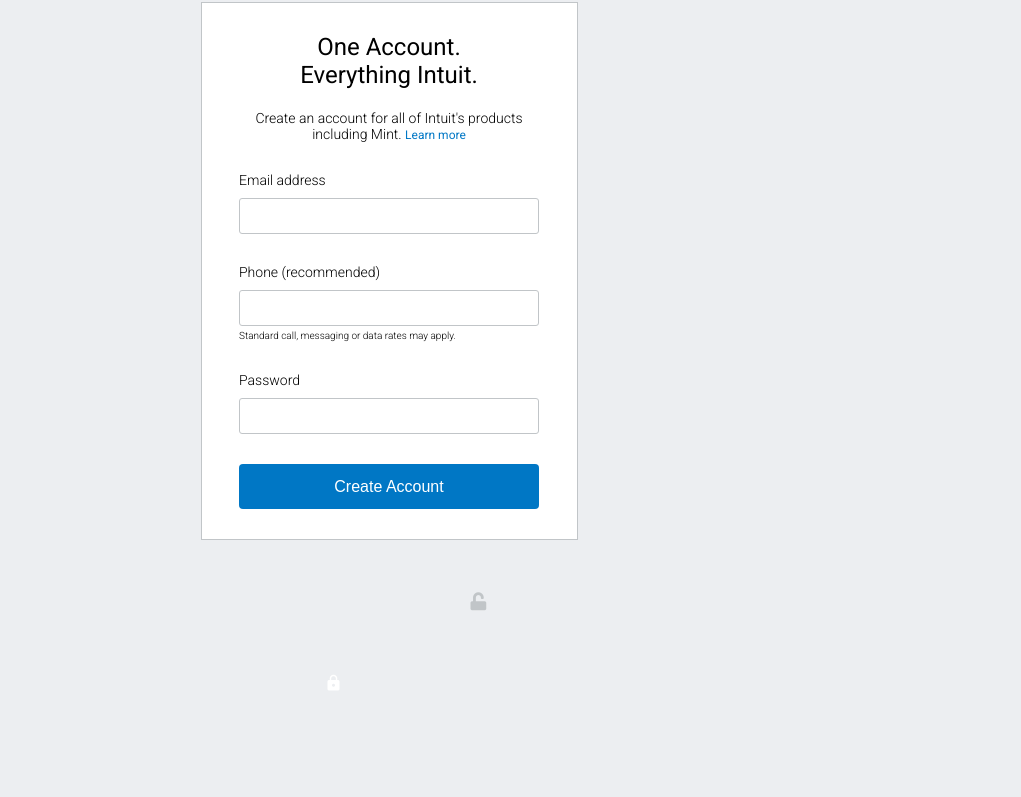
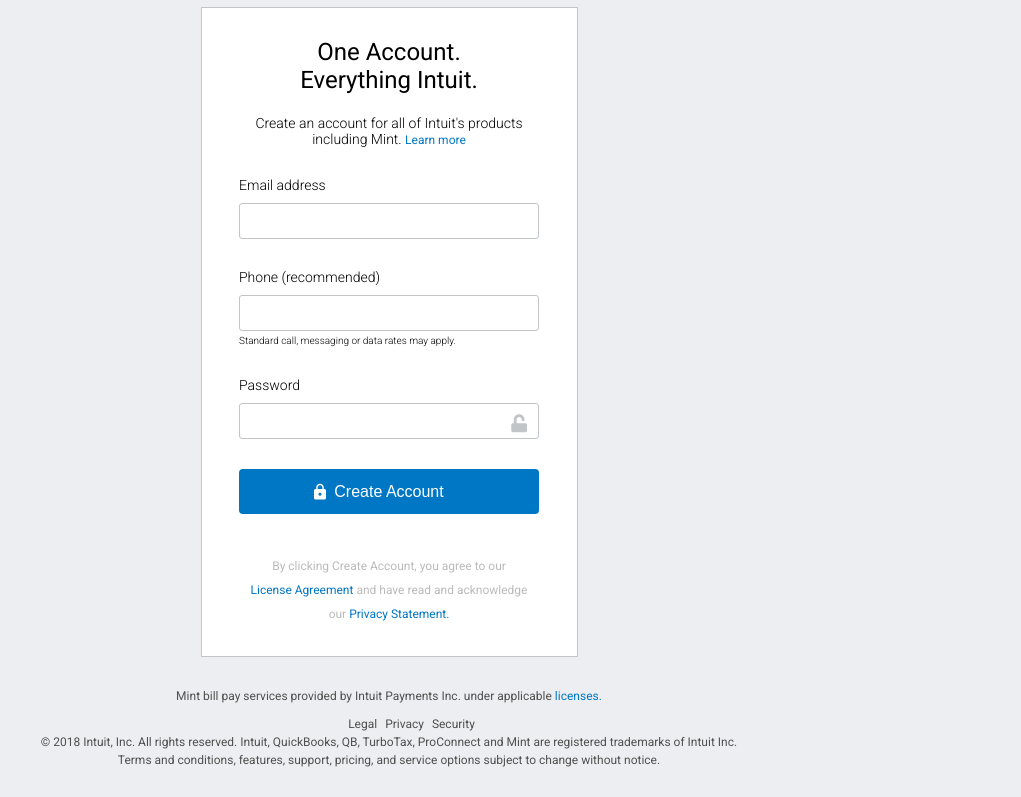
Before and after one commit to bojana12/project-html-forms, a website: page index.html in a window 1280 px wide. Shown: the part 106-903 px from the top of the page, without its empty margins (259-1280 px from the left). Before the commit the page ends 800 px from the top, so only its background shows below. Drawn offline with Linux system fonts and the light colour scheme.

Commit message:
Add footer and fix the position of icons

```diff
--- a/index.html
+++ b/index.html
@@ -17,18 +17,16 @@
           <button type="button"><i class="material-icons">https</i>
             <span class="sign-in-button">Sign in</span>
           </button>
-
           <p>
             Already have an Intuit account?
             <br>
-            <a href="#">I forgot my User ID or Password</a>
+            <a href="#" class="link-decoration">I forgot my User ID or Password</a>
           </p>
-
         </div> <!-- end of authentication -->
       </header>
 
       <section>
-        <div class="intuit-products">
+        <div class="intuit-logo">
           <img src="file:///home/bokitrix/Pictures/intuit-logo.png">
         </div>
 
@@ -43,39 +41,57 @@
               <br>
               <p class="account">Create an account for all of Intuit's products
                 <br>
-                including Mint. <a href="#">Learn more</a>
+                including Mint. <a href="#" class="link-decoration">Learn more</a>
               </p>
 
-              <label>
+              <label for="email">
                 Email address
                 <br>
-                <input type="email" name="email">
+                <input type="email" name="email" id="email">
               </label>
 
-              <label>
+              <label for="num">
                 Phone (recommended)
                 <br>
-                <input type="number" name="phone-number">
+                <input type="number" name="phone-number" id="num">
                 <br>
                 <span class="standard-call">Standard call, messaging or data rates may apply.</span>
               </label>
 
-              <label>
+              <label for="pwd">
                 Password
                 <br>
-                <input type="password" name="password">
+                <input type="password" name="password" id="pwd">
                 <i class="fas fa-unlock"></i>
               </label>
 
-              <button class="create-button" type="button">Create Account</button>
-              <i class="material-icons">lock</i>
+              <button class="create-button" type="button">
+                Create Account<i class="material-icons">lock</i>
+              </button>
+
+              <p class="license-agreement">
+                By clicking Create Account, you agree to our
+                <br>
+                <a href="#" class="link-decoration">License Agreement</a> and have read and acknowledge
+                <br>
+                our <a href="#" class="link-decoration">Privacy Statement.</a>
+              </p>
             </fieldset>
           </form>
         </div> <!-- end of sign-in-form -->
-
       </section>
 
+      <footer>
+        <p>Mint bill pay services provided by Intuit Payments Inc. under applicable <a href="#" class="link-decoration">licenses.</a></p>
+        <ul>
+          <li>Legal</li>
+          <li>Privacy</li>
+          <li>Security</li>
+        </ul>
+        © 2018 Intuit, Inc. All rights reserved. Intuit, QuickBooks, QB, TurboTax, ProConnect and Mint are registered trademarks of Intuit Inc.
+        <br>
+        Terms and conditions, features, support, pricing, and service options subject to change without notice.
+      </footer>
     </div> <!-- end of container -->
   </body>
-
 </html>
--- a/styles/_body.scss
+++ b/styles/_body.scss
@@ -1,4 +1,8 @@
 body {
   background: #ECEEF1;
   font-family: $primary-ff;
+
+  @media screen and (min-width: 2560px) {
+    overflow: hidden;
+  }
 }
--- /dev/null
+++ b/styles/_footer.scss
@@ -0,0 +1,26 @@
+@import 'variables.scss';
+
+footer {
+  width: 90%;
+  height: 80%;
+  margin: 0 auto;
+  text-align: center;
+  padding: 20px 0;
+  line-height: 1.5;
+  font-size: 12px;
+  color: #505050;
+
+  p {
+    margin: 0 0 10px 0;
+  }
+
+  ul {
+    margin: 0;
+    text-decoration: none;
+
+    li {
+      display: inline-block;
+      margin-left: 5px;
+    }
+  }
+}
--- a/styles/_header.scss
+++ b/styles/_header.scss
@@ -1,8 +1,8 @@
 @import 'variables.scss';
 
 header {
-  height: 30px;
-  margin: 0 40px 40px 0;
+  height: 35px;
+  margin: 0 30px 40px 0;
 
   .authentication {
     width: 100%;
@@ -17,8 +17,6 @@
       font-weight: 300;
 
       a {
-        text-decoration: none;
-        color: $blue;
         font-weight: 400;
       }
     }
@@ -42,5 +40,5 @@
         margin-left: 20px;
       }
     } // end of button
-  }
+  } // end of authentication
 } // end of header
--- a/styles/_intuit-products.scss
+++ b/styles/_intuit-logo.scss
@@ -1,6 +1,6 @@
 @import 'variables.scss';
 
-.intuit-products {
+.intuit-logo {
   width: 100%;
   height: 100%;
   margin: 0 auto;
--- a/styles/_sign-in-form.scss
+++ b/styles/_sign-in-form.scss
@@ -22,10 +22,8 @@
     font-size: 14px;
 
     a {
-      text-decoration: none;
       font-size: 12px;
       font-weight: 400;
-      color: $blue;
     }
   }
 
@@ -42,6 +40,7 @@
     border: none;
 
     label {
+      position: relative;
       display: block;
       margin-top: 30px;
 
@@ -51,14 +50,15 @@
 
       i {
         position: absolute;
-        left: 57%;
-        bottom: 10.5%;
+        right: 4%;
+        bottom: 11%;
         font-size: 18px;
         color:#C1C5C8;
       }
     }
 
     input {
+      position: relative;
       width: 94%;
       height: 34px;
       margin-top: 10px;
@@ -70,10 +70,10 @@
       &:focus {
         border: 1px solid #52ABEC;
       }
-    }
-  } // end of sign-in-info
+    } // end of input
 
     .create-button {
+      position: relative;
       width: 100%;
       height: 45px;
       margin-top: 30px;
@@ -83,13 +83,22 @@
       font-size: 16px;
       background: $blue;
       color: white;
-  }
 
       i.material-icons {
         position: absolute;
-    bottom: 0.2%;
-    right: 53%;
+        left: 24%;
         font-size: 18px;
         color: white;
       }
+    } // end of create-button
+
+    .license-agreement {
+      margin: 40px 0 0 0;
+      text-align: center;
+      line-height: 2;
+      font-weight: 400;
+      font-size: 12px;
+      color:  #bbb;
+    }
+  } // end of sign-in-info
 } // end of sign-in-form
--- /dev/null
+++ b/styles/_utilitiez.scss
@@ -0,0 +1,6 @@
+@import 'variables.scss';
+
+.link-decoration {
+  text-decoration: none;
+  color: $blue;
+}
--- a/styles/main.scss
+++ b/styles/main.scss
@@ -1,7 +1,9 @@
 @import 'reset.scss';
+@import 'utilitiez.scss';
 @import 'container.scss';
 @import 'header.scss';
 @import 'variables.scss';
-@import 'intuit-products.scss';
+@import 'intuit-logo.scss';
 @import 'body.scss';
 @import 'sign-in-form.scss';
+@import 'footer.scss';
```
Also changed, not shown: build/main.css, styles/_variables.scss (line endings or trailing spaces). Lines whose indentation alone changed are shown as unchanged.
